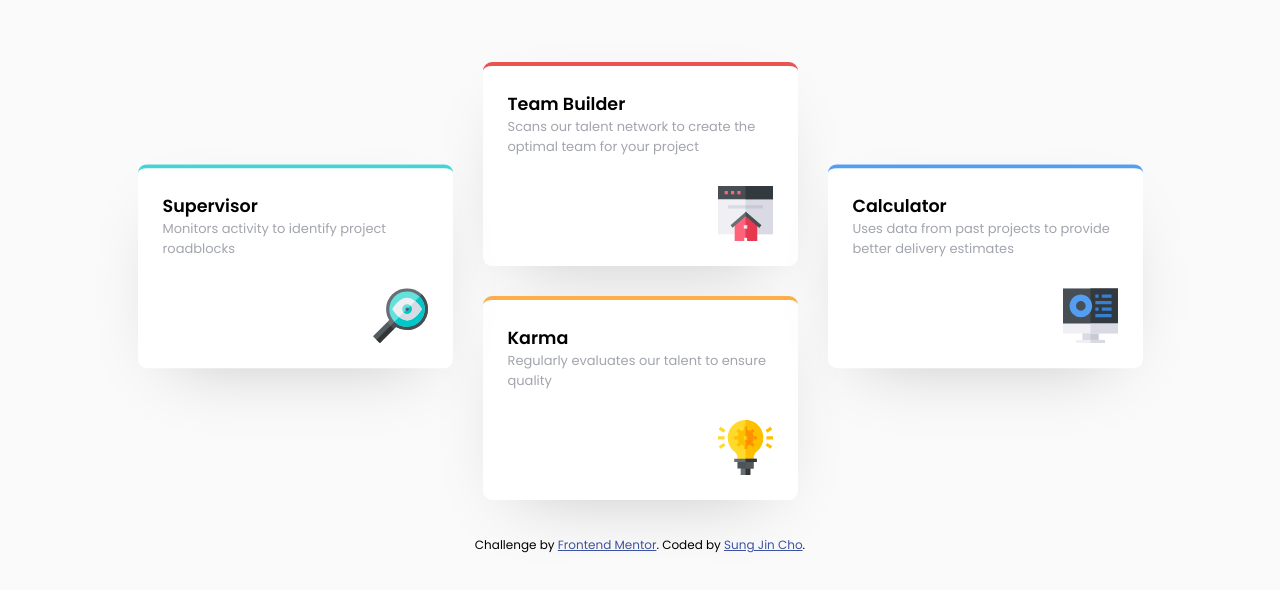
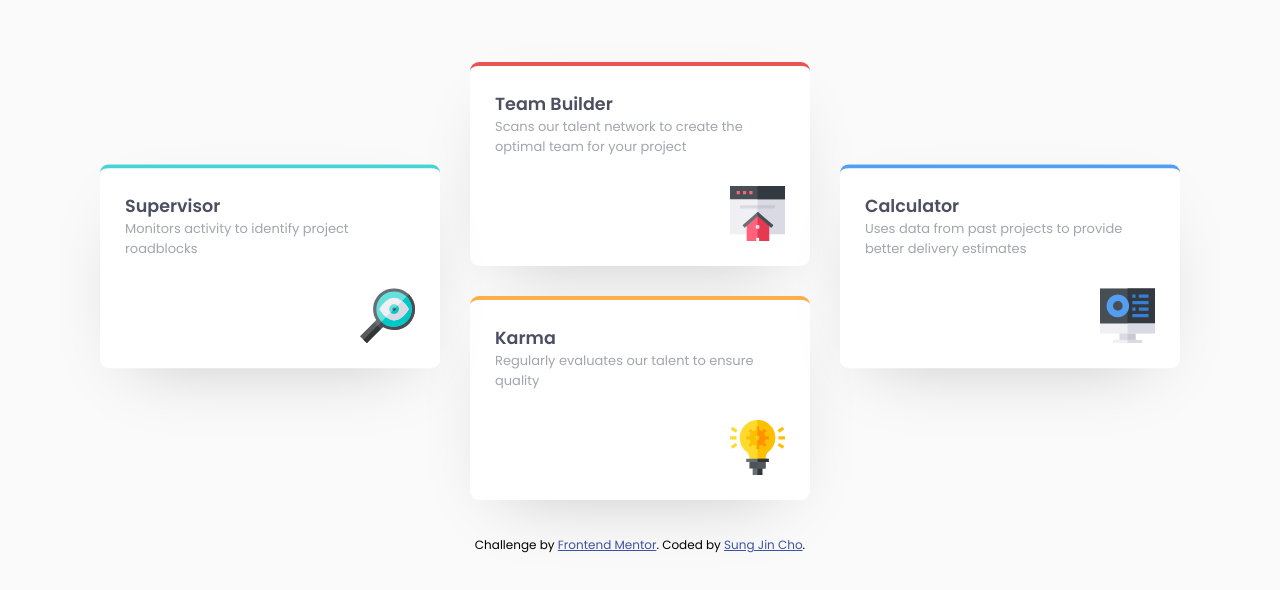
Before and after one commit to sung92/four-card-feature-section, a website built with Parcel: page index.html in a window 1280 px wide. Shown: the part 210-800 px from the top of the page. Built offline with nearby package versions, Linux system fonts and the light colour scheme.

Commit message:
first commit

```diff
--- a/sass/components/_cards.scss
+++ b/sass/components/_cards.scss
@@ -20,6 +20,7 @@
 .c-product-card {
     max-width: f.rem(315px);
     padding: f.rem(25px);
+    color: var(--color-verydark-blue);
     background-color: var(--color-white);
 
     border-radius: 9px;
@@ -72,6 +73,10 @@
         gap: f.rem(30px);
     }
 
+    .c-product-card {
+        max-width: f.rem(340px);
+    }
+
     .c-product-cards--1 {
         grid-column: 1 / 2;
         transform: translate(0, 50%);
```
Also changed, not shown: 2 other files.
